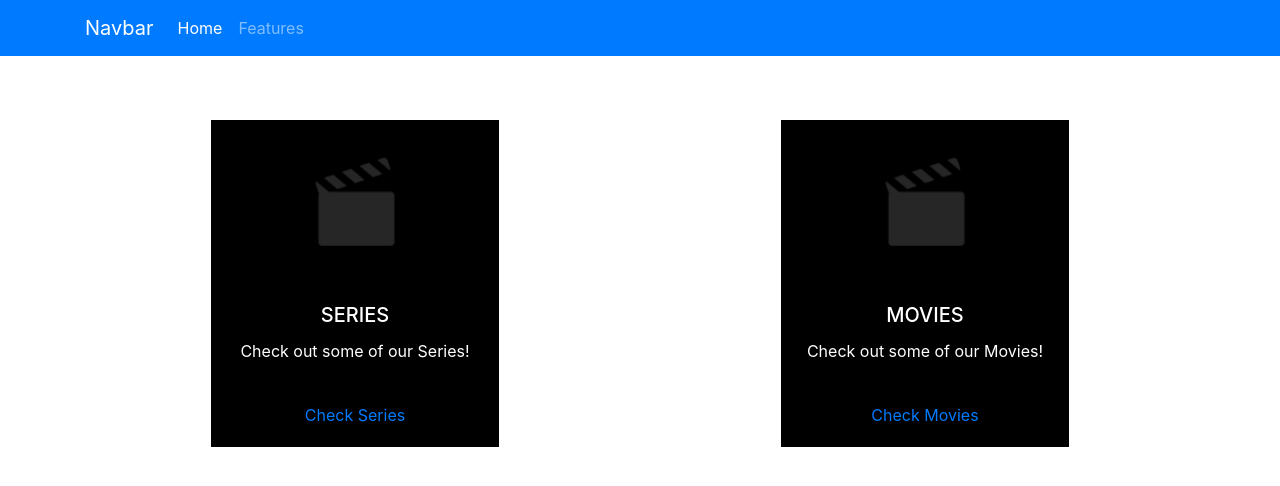
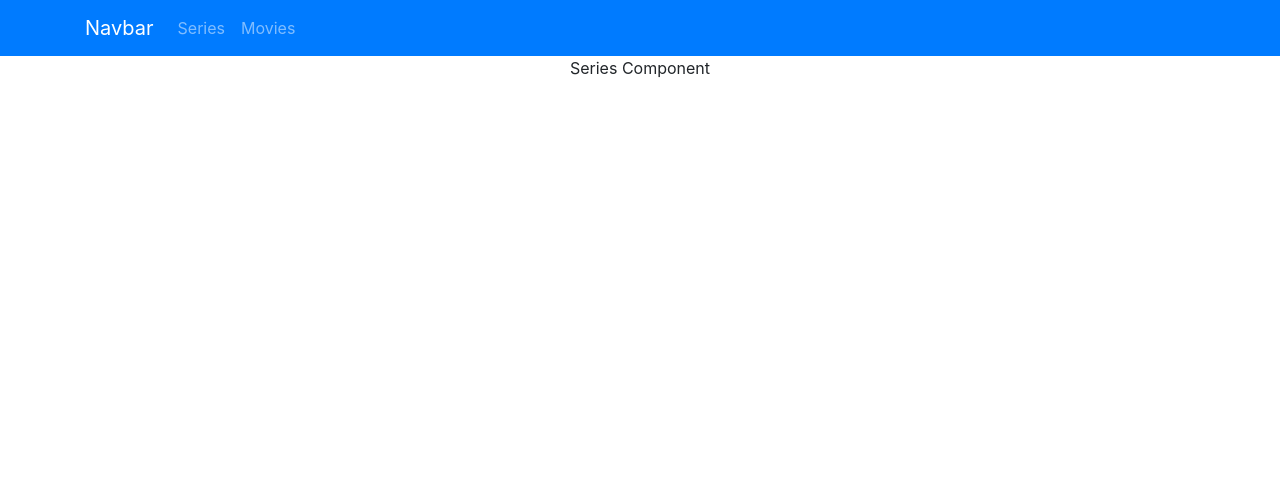
Before and after one commit to lawrencedovin/stan-coding-challenge, a React (Create React App) app: page /series in a window 1280 px wide. Shown: the top 486 px of the page. Built offline with nearby package versions, Linux system fonts and the light colour scheme.

Commit message:
Added routing

```diff
--- a/src/App.js
+++ b/src/App.js
@@ -1,13 +1,12 @@
-import logo from './logo.svg';
 import './App.css';
-import Home from './components/Home/Home';
-import Movies from './components/Movies/Movies';
-import Series from './components/Series/Series';
+import Navbar from './components/Navbar/Navbar';
+import Routes from './components/Routes/Routes';
 
 function App() {
   return (
     <div className="App">
-    <Home />
+     <Navbar />
+     <Routes />
     </div>
   );
 }
--- a/src/components/Header/Header.module.scss
+++ /dev/null
@@ -1 +0,0 @@
-.Header {}
--- a/src/components/Home/Home.js
+++ b/src/components/Home/Home.js
@@ -1,12 +1,10 @@
 import React from 'react';
 import PropTypes from 'prop-types';
 import styles from './Home.module.scss';
-import Header from '../Header/Header';
 import placeholder from '../../assets/placeholder.png';
 
 const Home = () => (
   <div className={styles.Home} data-testid="Home">
-    <Header/ >
     <div class="container">
       <div class="row justify-content-md-center">
         <div class="col-sm">
--- a/src/components/Header/Header.js
+++ b/src/components/Navbar/Navbar.js
@@ -1,22 +1,22 @@
 import React from 'react';
 import PropTypes from 'prop-types';
-import styles from './Header.module.scss';
+import styles from './Navbar.module.scss';
 
-const Header = () => (
-  <div className={styles.Header} data-testid="Header">
+const Navbar = () => (
+  <div className={styles.Navbar} data-testid="Navbar">
     <nav class="navbar navbar-expand-lg navbar-dark bg-primary">
       <div class="container">
-        <a class="navbar-brand" href="#">Navbar</a>
+        <a class="navbar-brand" href="/">Navbar</a>
         <button class="navbar-toggler" type="button" data-bs-toggle="collapse" data-bs-target="#navbarNav" aria-controls="navbarNav" aria-expanded="false" aria-label="Toggle navigation">
           <span class="navbar-toggler-icon"></span>
         </button>
         <div class="collapse navbar-collapse" id="navbarNav">
           <ul class="navbar-nav">
             <li class="nav-item">
-              <a class="nav-link active" aria-current="page" href="#">Home</a>
+              <a class="nav-link" href="/series">Series</a>
             </li>
             <li class="nav-item">
-              <a class="nav-link" href="#">Features</a>
+              <a class="nav-link" href="/movies">Movies</a>
             </li>
           </ul>
         </div>
@@ -25,8 +25,8 @@ const Header = () => (
   </div>
 );
 
-Header.propTypes = {};
+Navbar.propTypes = {};
 
-Header.defaultProps = {};
+Navbar.defaultProps = {};
 
-export default Header;
+export default Navbar;
--- /dev/null
+++ b/src/components/Navbar/Navbar.module.scss
@@ -0,0 +1 @@
+.Navbar {}
--- /dev/null
+++ b/src/components/Routes/Routes.js
@@ -0,0 +1,25 @@
+import React from 'react';
+import { Switch, Redirect, Route } from "react-router-dom";
+import Home from '../Home/Home';
+import Series from '../Series/Series';
+import Movies from '../Movies/Movies';
+import styles from './Routes.module.scss';
+
+function Routes() {
+  return (
+    <Switch>
+      <Route path="/" exact>
+        <Home />
+      </Route>
+      <Route path="/series" exact>
+        <Series />
+      </Route>
+      <Route path="/movies" exact>
+        <Movies />
+      </Route>
+      <Redirect to="/" />
+    </Switch>
+  );
+}
+
+export default Routes;
--- /dev/null
+++ b/src/components/Routes/Routes.module.scss
@@ -0,0 +1 @@
+.Routes {}
--- a/src/index.js
+++ b/src/index.js
@@ -3,16 +3,19 @@ import ReactDOM from 'react-dom';
 import './index.css';
 import App from './App';
 import reportWebVitals from './reportWebVitals';
+import { BrowserRouter, Route } from "react-router-dom";
 
 ReactDOM.render(
   <React.StrictMode>
-    <App />
+    <BrowserRouter>
+      <Route path="/" component={App} />
       <link
         rel="stylesheet"
         href="https://cdn.jsdelivr.net/npm/bootstrap@4.6.0/dist/css/bootstrap.min.css"
         integrity="sha384-B0vP5xmATw1+K9KRQjQERJvTumQW0nPEzvF6L/Z6nronJ3oUOFUFpCjEUQouq2+l"
         crossorigin="anonymous"
       />
+    </BrowserRouter>
   </React.StrictMode>,
   document.getElementById('root')
 );
```
Also changed, not shown: 2 other files (tests, documents, lock files or other folders). Lines whose indentation alone changed are shown as unchanged.
